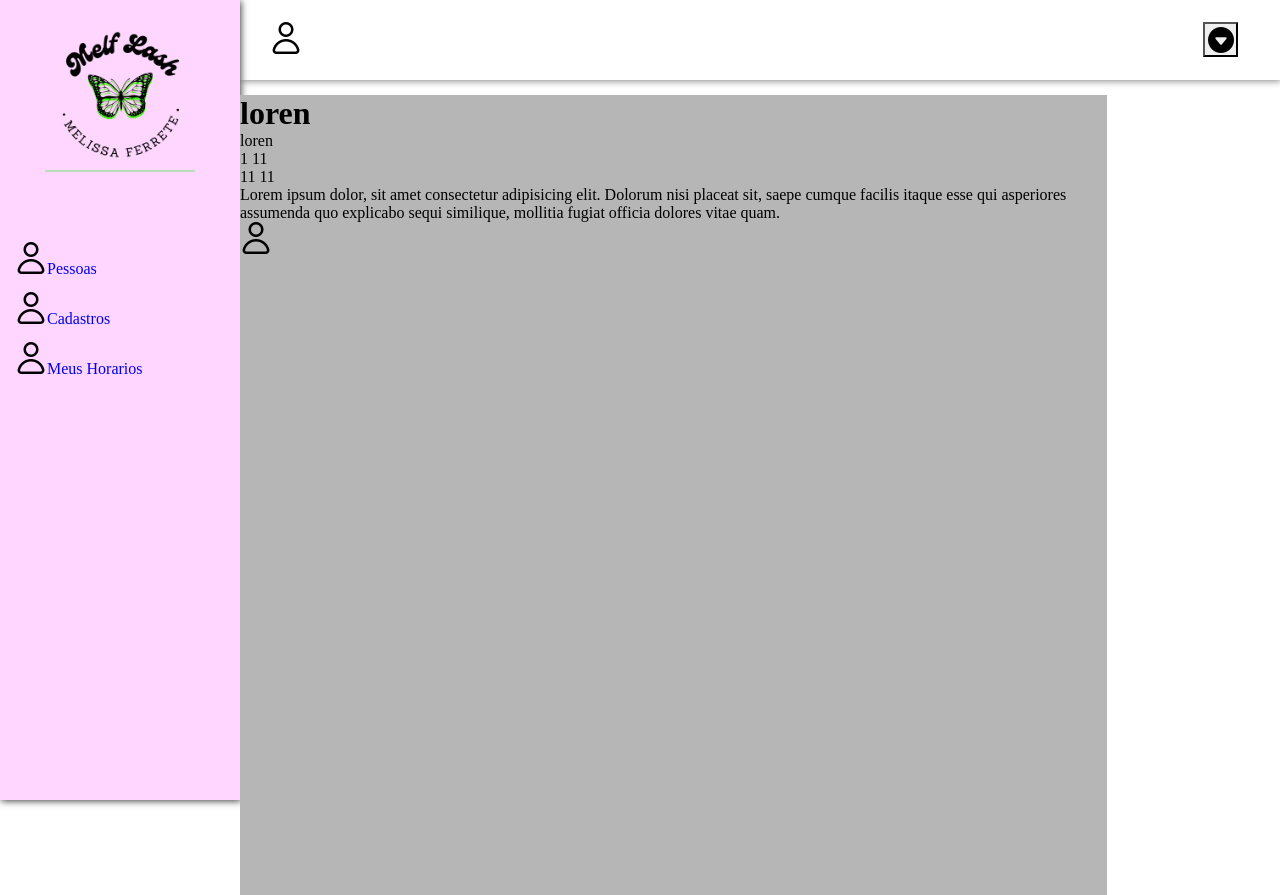
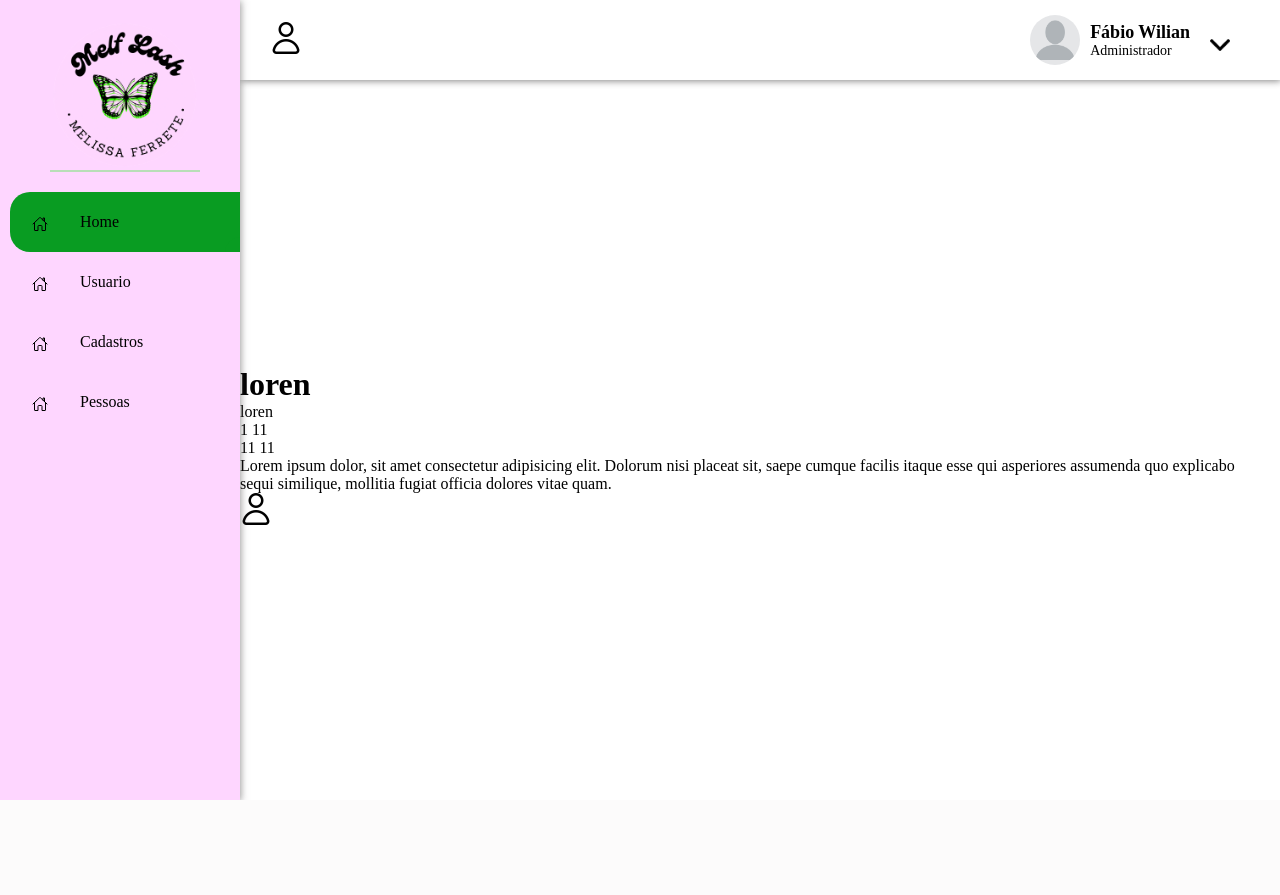
Before and after one commit to FWillian01/SistemaFinanceiro, a PHP site: page /painel/index.html in a window 1280 px wide. After the commit the page ends 800 px from the top, so only its background shows below. Run offline with PHP 8.4, Linux system fonts and the light colour scheme.

Commit message:
Adicionado a sidebar e a modal no menu de conf

```diff
--- a/sistema/conexao.php
+++ b/sistema/conexao.php
@@ -3,7 +3,7 @@
 
 // Dados do servidor
 $servidor = '127.0.0.1:3307';
-$banco = 'melflash_sql';
+$banco = 'melflash';
 $usuario = 'root';
 $senha = '';
 
--- a/sistema/css/conf.css
+++ b/sistema/css/conf.css
@@ -1,35 +1,56 @@
+.conf {
+    width: 20px;
+    height: 20px;
+    margin: 10px 20px 0 20px;
+    background-image: url(../img/seta.png);
+    background-repeat: no-repeat;
+    background-size: cover;
+}
+
 [data-menu="button"] {
     cursor: pointer;
     position: relative;
+    border: 0;
+    background-color: transparent;
     z-index: 300;
 }
 
 .header [data-menu="list"] {
     display: block;
     position: absolute;
-    background-color: rgb(253, 253, 253);
-    width: 120px;
+    background-color: rgb(39, 36, 36);
+    width:200px;
     height: 0;
     z-index: 200;
-    top: 0;
-    right: 0;
-    padding: 80px 0 20px 0;
-    border: 1px solid #000;
-    box-shadow:  2px 2px 2px 0 rgba(0,0,0,.2);
+    top: 70px;
+    right: 50px;
+    padding: 20px 0 40px 0;
+    border-radius: 7px;
+    box-shadow: 2px 2px 2px 1px rgba(0, 0, 0, 0.493);
     transition: .6s;
     visibility: hidden;
-    overflow-y: hidden;
+    overflow: hidden;
+
+}
+
+#menu li  {
+   padding: 0 20px 20px 30px;
+
 }
 
 #menu li a {
-    margin-left: 10px;
-    margin-bottom: 20px;
-    color: #000;
-    border-bottom: 2px solid rgba(0, 0, 0, 0.133);
+    color: #fff;
+
 }
 
 #nav.active  [data-menu="list"]{
-    display: flex;
-    height: 100px;
+    display: block;
+    height: 90px;
     visibility: visible;
 }
+
+.icon-nav {
+   margin-right: 10px;
+   position: relative;
+   top: 2.5px;
+}
--- /dev/null
+++ b/sistema/css/estilos-gerais.css
@@ -0,0 +1,31 @@
+/* Estilos Gerais */
+
+body, p, h1, ul, li {
+    padding: 0px;
+    margin: 0px;
+    overflow-y: hidden;
+}
+
+body {
+
+}
+
+li {
+    list-style: none;
+}
+
+a {
+    text-decoration: none;
+}
+
+/* Estrutura */
+
+.estrutura {
+    display: grid;
+    grid-template-columns: 1fr 26fr 1fr;
+    grid-template-areas:
+    "sidenav header header"
+    "sidenav content anuncios"
+    "footer footer footer"
+    ;
+}
--- /dev/null
+++ b/sistema/css/header.css
@@ -0,0 +1,35 @@
+.header {
+    grid-area: header;
+    background-color: #fff;
+    display: grid;
+    grid-template-columns: 1fr auto;
+    height: 60px;
+    margin-bottom: 15px;
+    padding: 10px 30px 10px 30px;
+    align-items: center;
+    box-shadow: rgb(134, 133, 133) 1px 1px 7px;
+}
+
+.nav{
+    display: flex;
+    flex-wrap: wrap;
+    align-items: center;
+    color: #000;
+}
+
+.nav h1 {
+    font-size: 18px;
+}
+
+.nav p {
+    font-size: 14px;
+}
+
+
+
+.nav img {
+    border-radius: 50%;
+    width: 50px;
+    height: 50px;
+    margin-right: 10px;
+}
--- a/sistema/css/sidenav.css
+++ b/sistema/css/sidenav.css
@@ -1,9 +1,17 @@
 .sidenav {
     grid-area: sidenav;
     height: 100vh;
-    width: 240px;
+    width: 50px;
     background-color: #fed6ff;
-    box-shadow: rgb(62, 61, 61) 1px 1px 7px;
+    box-shadow: rgba(62, 61, 61, 0.515) 1px 1px 7px;
+    position: relative;
+    border-left: 10px solid #fed6ff;
+    overflow-x: hidden;
+    transition: 0.5s;
+    display: block;
+}
+.sidenav:hover {
+    width: 230px;
 }
 
 .logo-sidenav {
@@ -17,31 +25,79 @@
     border-bottom: 2px solid #b8deb7;
 }
 
-.sidenav ul li {
-    height: 50px;
-    padding-left: 15px;
-    background-color: #fed6ff;
-    color: #fff;
-    transition: 0.5s;
+.sidevnav ul {
+    position: absolute;
+    top: 0;
+    left: 0;
+    width: 100%;
+    padding-left: 5px;
+    padding-top: 40px;
 }
 
-.sidenav ul li:hover {
-    height: 50px;
-    background: #b8deb7;
-    transition: 0.5s;
-    color: #fff;
+.sidenav ul li {
+    position: relative;
+    width: 100%;
+    border-top-left-radius: 20px;
+    border-bottom-left-radius: 20px;
+    overflow-x: hidden;
 
 }
 
-.sidenav ul li a span {
+.sidenav ul li a {
+    position: relative;
+    display: flex;
+    width: 100%;
     color: #000;
-    font-weight: bold;
 }
 
-.sidenav ul li a i img {
-
+.sidenav ul li a .icon-sidenav {
+    position: relative;
+    display: block;
+    min-width: 60px;
+    height: 60px;
+    text-align: center;
+    line-height: 70px;
 }
 
-.sidenav ul li a:hover {
-    background: rgba;
+.sidenav ul li a .icon-sidenav ion-icon {
+    position: relative;
+    font-size: 1.5s;
+    z-index: 400;
 }
+
+.sidenav ul li a .title{
+    position: relative;
+    display: block;
+    padding-left: 10px;
+    height: 60px;
+    line-height: 60px;
+    white-space: nowrap;
+}
+
+.sidenav ul li.active {
+    background: #099c22;
+}
+
+.sidenav ul li.active a::before {
+    content: '';
+    position: absolute;
+    top: -30px;
+    right: 0;
+    width: 30px;
+    height: 30px;
+    background: #fff;
+    border-radius: 50%;
+    box-shadow: 15px -15px 0 #099c22;
+}
+
+.sidenav ul li.active a::after {
+    content: '';
+    position: absolute;
+    bottom: -30px;
+    right: 0;
+    width: 30px;
+    height: 30px;
+    background: #fff;
+    border-radius: 50%;
+    box-shadow: 15px -15px 0 #099c22;
+}
--- a/sistema/css/style.css
+++ /dev/null
@@ -1,91 +0,0 @@
-/* Estilos Gerais */
-
-body, p, h1, ul, li {
-    padding: 0px;
-    margin: 0px;
-    overflow-y: hidden;
-}
-
-body {
-
-}
-
-li {
-    list-style: none;
-}
-
-a {
-    text-decoration: none;
-}
-
-/* GRID GERAl */
-
-.estrutura {
-    display: grid;
-    grid-template-columns: 240px 5fr 1fr;
-    grid-template-areas:
-    "sidenav header header"
-    "sidenav content anuncios"
-    "footer footer footer"
-    ;
-}
-
-/* HEADER */
-
-.header {
-    grid-area: header;
-    background-color: #fff;
-    display: grid;
-    grid-template-columns: 1fr auto;
-    height: 60px;
-    margin-bottom: 15px;
-    padding: 10px 30px 10px 30px;
-    align-items: center;
-    box-shadow: rgb(134, 133, 133) 1px 1px 7px;
-
-}
-
-
-.nav ul{
-    display: flex;
-    flex-wrap: wrap;
-    align-items: center;
-    color: #000;
-}
-
-
-
-.nav li img {
-    border-radius: 50%;
-    width: 50px;
-    height: 50px;
-    margin-right: 10px;
-}
-
-.conf {
-    width: 35px;
-    height: 35px;
-    margin-left: 10px;
-    margin-right: 12px;
-    background-image: url(../img/seta.png);
-    background-repeat: no-repeat;
-}
-
-
-.content {
-    grid-area: content;
-}
-
-.anuncios {
-    grid-area: anuncios;
-}
-
-.footer {
-    grid-area: footer;
-}
-
-.content {
-    background-color: rgb(182, 182, 182);
-    width: 100%;
-    height: 100vh;
-}
--- a/sistema/js/conf.js
+++ b/sistema/js/conf.js
@@ -8,7 +8,14 @@
 
 
 
-
+const list = document.querySelectorAll('.sidenav-list');
+function activeLink(){
+    list.forEach((item) =>
+    item.classList.remove('active'));
+    this.classList.add('active');
+}
+    list.forEach((item) =>
+    item.addEventListener('click', activeLink));
 
 const menuButton = document.querySelector('[data-menu="button"]');
 const List = document.querySelector('[data-menu="list"]');
--- /dev/null
+++ b/sistema/js/modal.js
@@ -0,0 +1,14 @@
+function iniciaModal(modalID) {
+    const modal = document.getElementById(modalID);
+    modal.classList.add('mostrar');
+    modal.addEventListener('click', (e) => {
+        if(e.target.id == modalID || e.target.className == 'fechar') {
+            modal.classList.remove('mostrar');
+        }
+    });
+}
+
+// iniciaModal('modal-conf');
+
+const title = document.querySelector('.title');
+title.addEventListener('click', () => iniciaModal('modal-conf'));
--- a/sistema/painel/index.html
+++ b/sistema/painel/index.html
@@ -1,6 +1,6 @@
 <!-- <?php
-// require_once('verificar.php');
-// require_once('../conexao.php');
+require_once('verificar.php');
+require_once('../conexao.php');
 
 ?> -->
 
@@ -14,6 +14,12 @@
     <link rel="stylesheet" href="../css/style.css">
     <link rel="stylesheet" href="../css/conf.css">
     <link rel="stylesheet" href="../css/sidenav.css">
+    <link rel="stylesheet" href="../css/header.css">
+    <link rel="stylesheet" href="../css/estilos-gerais.css">
+    <link rel="stylesheet" href="../css/modal.css">
+
+
+
 
     <title><?php echo "$nome_sistema" ?></title>
 </head>
@@ -22,33 +28,74 @@
         <header class="header">
             <a href="#" class="logo"><img src="../img/icone-email.png" alt=""></a>
             <nav id="nav" class="nav">
-                <!-- <img src="../img/semfoto.jpg" alt=""> -->
-                <!-- <div>
+                <img src="../img/semfoto.jpg" alt="">
+                <div>
                     <h1>Fábio Wilian</h1>
                     <p>Administrador</p>
-                </div> -->
+                </div>
 
                 <button class="conf" data-menu="button" aria-expanded="false" arial-controls="menu"></button>
                 <ul data-menu="list" id="menu">
-                    <li><a href="#">Configurações</a></li>
-                    <li><a href="#">Editar Perfil</a></li>
-                    <li><a href="#">Sair</a></li>
+                    <li >
+                        <a href="#">
+                            <span class="icon-nav"><ion-icon name="construct-outline"></ion-icon></span>
+                            <span class="title">Configurações</span>
+                        </a>
+                    </li>
+                    <li>
+                        <a href="#">
+                            <span class="icon-nav"><ion-icon name="create-outline"></ion-icon></span>
+                            <span class=""></span>Editar Perfil</span>
+                        </a>
+                    </li>
+                    <li>
+                        <a href="#">
+                            <span class="icon-nav"><ion-icon name="log-out-outline"></ion-icon></span>
+                            <span class="title">Logout</span>
+                        </a>
+                    </li>
                 </ul>
             </nav>
         </header>
 
+        <div id="modal-conf" class="modal-container">
+            <div class="modal">
+                <button class="fechar">x</button>
+                <h3 class="subititulo">Cadastre-se</h3>
+                <form action="">
+                    <input type="text" class="input-conf" placeholder="Email">
+                    <input type="button" class="btn" value="Cadastrar">
+                </form>
+            </div>
+        </div>
+
         <nav class="sidenav">
             <a class="logo-sidenav" href="index.html"></a>
-            <ul class="sidenav-list">
-                <li>
+            <ul>
+                <li class="active">
                     <a href="#">
-                        <i class="icone-sidenav"></i>
-                        <!-- <span>Home</span> -->
+                        <span class="icon-sidenav"><ion-icon name="home-outline"></ion-icon></span>
+                        <span class="title">Home</span>
                     </a>
                 </li>
-                <li><a href="#"><img src="../img/icone-email.png" alt="">Pessoas</a></li>
-                <li><a href="#"><img src="../img/icone-email.png" alt="">Cadastros</a></li>
-                <li><a href="#"><img src="../img/icone-email.png" alt="">Meus Horarios</a></li>
+                <li class="sidenav-list">
+                    <a href="#">
+                        <span class="icon-sidenav"><ion-icon name="home-outline"></ion-icon></span>
+                        <span class="title">Usuario</span>
+                    </a>
+                </li>
+                <li class="sidenav-list">
+                    <a href="#">
+                        <span class="icon-sidenav"><ion-icon name="home-outline"></ion-icon></span>
+                        <span class="title">Cadastros</span>
+                    </a>
+                </li>
+                <li class="sidenav-list">
+                    <a href="#">
+                        <span class="icon-sidenav"><ion-icon name="home-outline"></ion-icon></span>
+                        <span class="title">Pessoas</span>
+                    </a>
+                </li>
             </ul>
         </nav>
 
@@ -81,7 +128,10 @@
 
         </main>
     </div>
+    <script type="module" src="https://unpkg.com/ionicons@5.5.2/dist/ionicons/ionicons.esm.js"></script>
+    <script nomodule src="https://unpkg.com/ionicons@5.5.2/dist/ionicons/ionicons.js"></script>
 </body>
 </html>
 
-<script src="conf.js"></script>
+<script src="../js/conf.js"></script>
+<script src="../js/modal.js"></script>
```
Also changed, not shown: sistema/css/modal.css (added, +55 -0 lines), sistema/painel/style.css (deleted, +0 -129 lines), sistema/img/seta.png, sistema/img/seta2.png (added).
